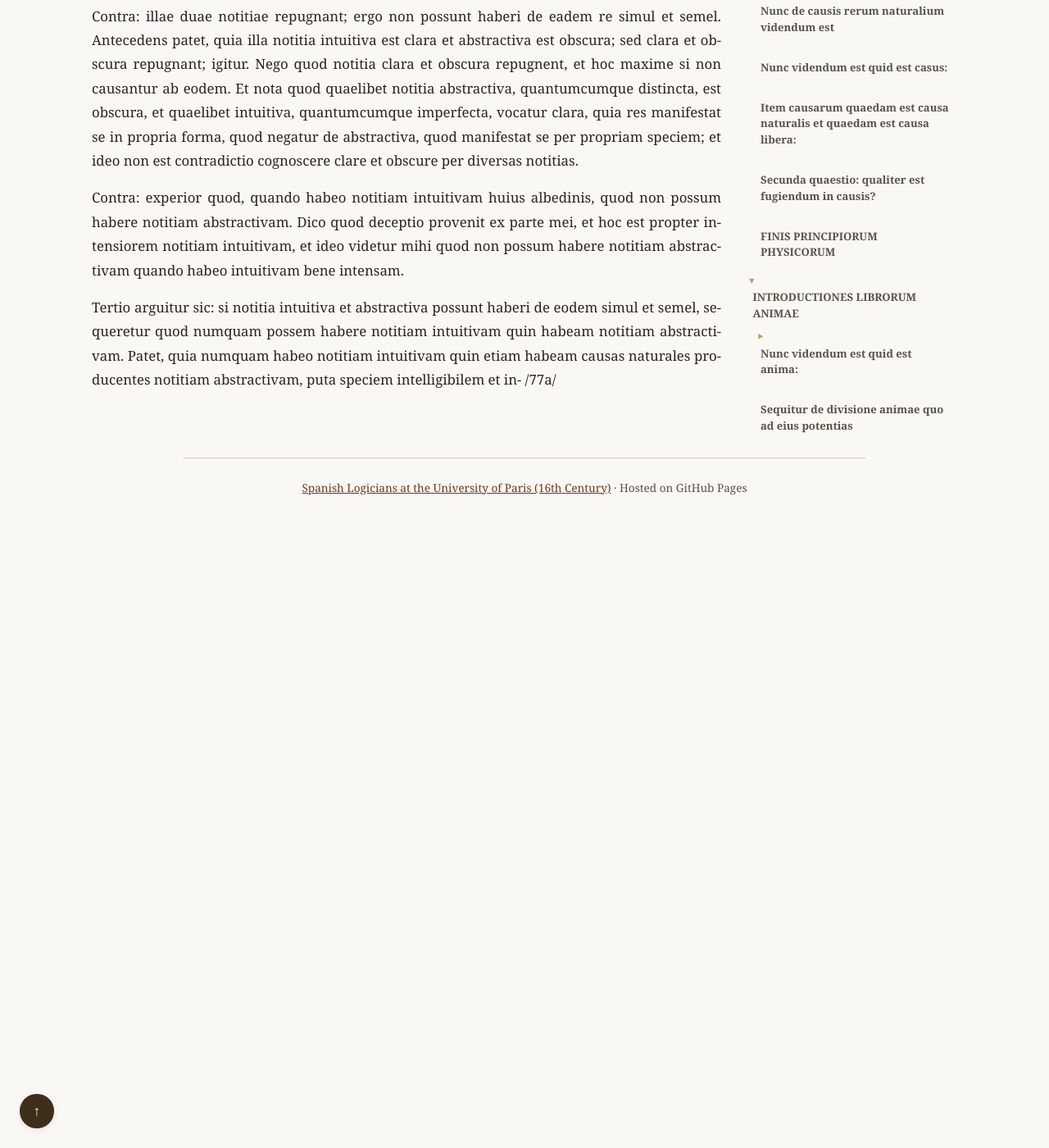
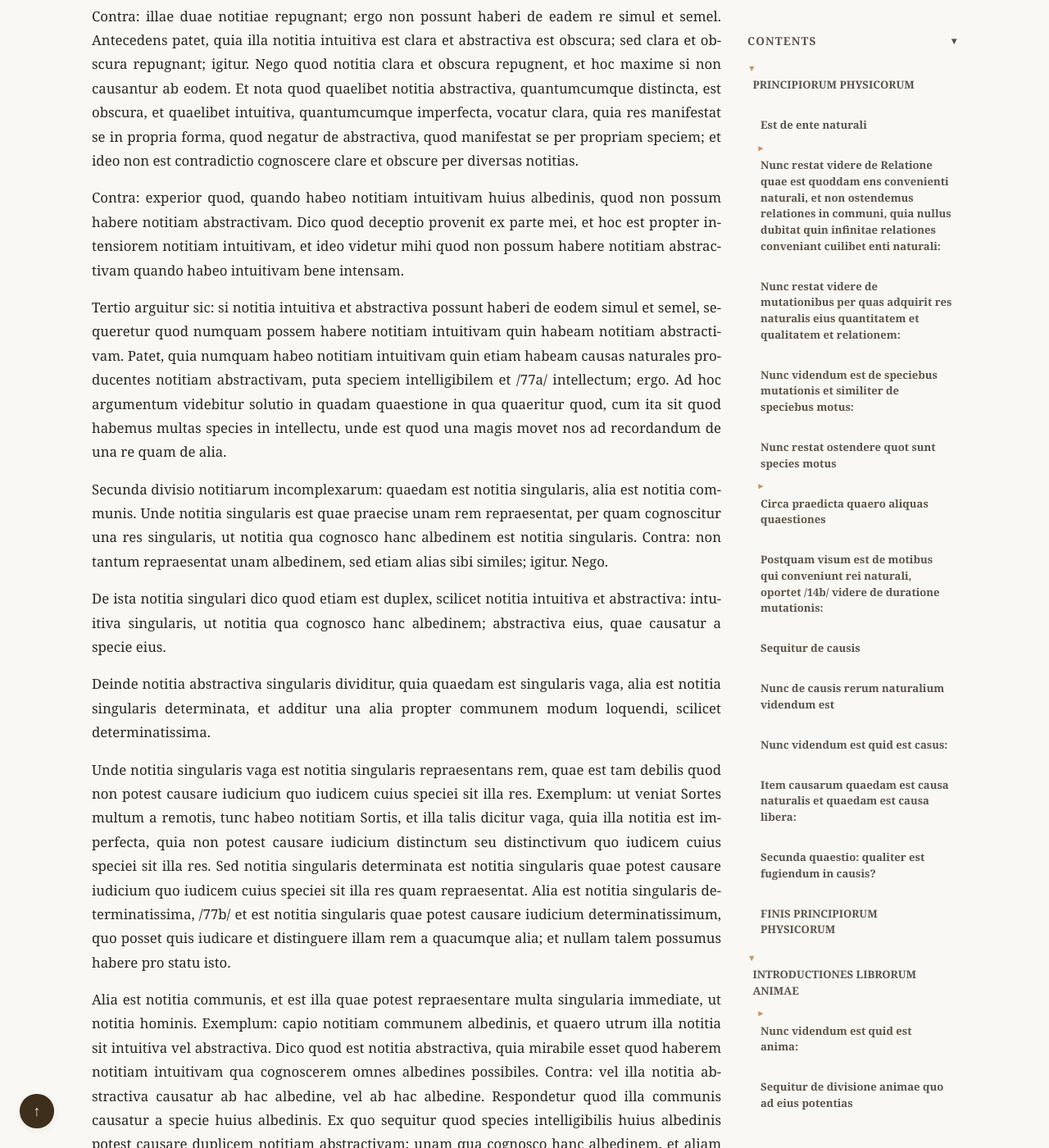
Before and after one commit to JoseBalado/Spanish-Logicians-at-the-University-of-Paris, a Jekyll site: the page built from philosophers/Jeronimo-Pardo/Principiorum-Phisicorum-et-Introductiones-Librorum-Animae.md, in a window 1280 px wide and 1400 px high, scrolled down 96530 px. Shown: the whole window at 82% size. Built offline with Jekyll 4.4.1, drawn with Linux system fonts in a browser that asks for light colours; before the commit the page ends 97160 px from its top, so only the background shows below that; some of the changed text lies outside the part shown.

Commit message:
Pardo. De anima, page 77.

```diff
--- a/cspell-latin-custom.txt
+++ b/cspell-latin-custom.txt
@@ -734,6 +734,8 @@ desitio
 desitionem
 desivit
 despernandus
+determinatissima
+determinatissimum
 determinativa
 determinativae
 determinativum
--- a/philosophers/Jeronimo-Pardo/Principiorum-Phisicorum-et-Introductiones-Librorum-Animae.md
+++ b/philosophers/Jeronimo-Pardo/Principiorum-Phisicorum-et-Introductiones-Librorum-Animae.md
@@ -1786,7 +1786,27 @@ Contra: illae duae notitiae repugnant; ergo non possunt haberi de eadem re simul
 
 Contra: experior quod, quando habeo notitiam intuitivam huius albedinis, quod non possum habere notitiam abstractivam. Dico quod deceptio provenit ex parte mei, et hoc est propter intensiorem notitiam intuitivam, et ideo videtur mihi quod non possum habere notitiam abstractivam quando habeo intuitivam bene intensam.
 
-Tertio arguitur sic: si notitia intuitiva et abstractiva possunt haberi de eodem simul et semel, sequeretur quod numquam possem habere notitiam intuitivam quin habeam notitiam abstractivam. Patet, quia numquam habeo notitiam intuitivam quin etiam habeam causas naturales producentes notitiam abstractivam, puta speciem intelligibilem et in- /77a/
+Tertio arguitur sic: si notitia intuitiva et abstractiva possunt haberi de eodem simul et semel, sequeretur quod numquam possem habere notitiam intuitivam quin habeam notitiam abstractivam. Patet, quia numquam habeo notitiam intuitivam quin etiam habeam causas naturales producentes notitiam abstractivam, puta speciem intelligibilem et /77a/ intellectum; ergo. Ad hoc argumentum videbitur solutio in quadam quaestione in qua quaeritur quod, cum ita sit quod habemus multas species in intellectu, unde est quod una magis movet nos ad recordandum de una re quam de alia.
+
+Secunda divisio notitiarum incomplexarum: quaedam est notitia singularis, alia est notitia communis. Unde notitia singularis est quae praecise unam rem repraesentat, per quam cognoscitur una res singularis, ut notitia qua cognosco hanc albedinem est notitia singularis. Contra: non tantum repraesentat unam albedinem, sed etiam alias sibi similes; igitur. Nego.
+
+De ista notitia singulari dico quod etiam est duplex, scilicet notitia intuitiva et abstractiva: intuitiva singularis, ut notitia qua cognosco hanc albedinem; abstractiva eius, quae causatur a specie eius.
+
+Deinde notitia abstractiva singularis dividitur, quia quaedam est singularis vaga, alia est notitia singularis determinata, et additur una alia propter communem modum loquendi, scilicet determinatissima.
+
+Unde notitia singularis vaga est notitia singularis repraesentans rem, quae est tam debilis quod non potest causare iudicium quo iudicem cuius speciei sit illa res. Exemplum: ut veniat Sortes multum a remotis, tunc habeo notitiam Sortis, et illa talis dicitur vaga, quia illa notitia est imperfecta, quia non potest causare iudicium distinctum seu distinctivum quo iudicem cuius speciei sit illa res. Sed notitia singularis determinata est notitia singularis quae potest causare iudicium quo iudicem cuius speciei sit illa res quam repraesentat. Alia est notitia singularis determinatissima, /77b/ et est notitia singularis quae potest causare iudicium determinatissimum, quo posset quis iudicare et distinguere illam rem a quacumque alia; et nullam talem possumus habere pro statu isto.
+
+Alia est notitia communis, et est illa quae potest repraesentare multa singularia immediate, ut notitia hominis. Exemplum: capio notitiam communem albedinis, et quaero utrum illa notitia sit intuitiva vel abstractiva. Dico quod est notitia abstractiva, quia mirabile esset quod haberem notitiam intuitivam qua cognoscerem omnes albedines possibiles. Contra: vel illa notitia abstractiva causatur ab hac albedine, vel ab hac albedine. Respondetur quod illa communis causatur a specie huius albedinis. Ex quo sequitur quod species intelligibilis huius albedinis potest causare duplicem notitiam abstractivam: unam qua cognosco hanc albedinem, et aliam qua cognosco omnes albedines abstractive.
+
+Item, notitiarum communium quaedam est generica, quaedam specifica, alia vero transcendens. Et de omnibus istis quaero an possint causari ab eodem. Dico ad hoc per talem propositionem contra Occam:
+
+> Species intelligibilis alicuius singularis potest causare notitiam omnium superiorum, ut species huius albedinis potest causare notitiam albedinis, coloris et entis.
+
+Et ponitur talis propositio notanda:
+
+> Nullum conceptum communem possumus habere nisi aliquod incomplexum singulare illius conceptus communis fuerit cognitum intuitive.
+
+Ideo non possumus habere conceptum specificum cui /78a/
 
 <!--
 ## Apparatus Criticus Reference
@@ -1928,5 +1948,10 @@ Page 76b: conclusio ] emend. quaestio (propter istas rationes ponenda est talis
 Page 76b: imperfecta ] emend. perfecta (et quaelibet intuitiva, quantumcumque imperfecta, vocatur clara); cf. 76b above: "De eadem re potest haberi notitia intuitiva et abstractiva, sive illa notitia intuitiva sit perfecta sive imperfecta"
 Page 76b: experior ] leg. sperior (Contra: experior quod, quando habeo)
 Page 76b: producentes ] emend. producentem (causas naturales producentes notitiam abstractivam)
+Page 77a: repraesentat ] emend. recipit (Contra: non tantum repraesentat unam albedinem); cf. 77a above: "Unde notitia singularis est quae praecise unam rem repraesentat"
+Page 77a: quam ] emend. quae (cuius speciei sit illa res quam repraesentat)
+Page 77a: determinatissima ] sic (Alia est notitia singularis determinatissima); scribe first wrote 'det̄minatiā' ('determinativa') on the line and added 'ſſi' above the end
+Page 77b: species ] emend. notitia (ut species huius albedinis potest causare); Pardo's thesis contra Occam is that the species intelligibilis (not the notitia, as Occam held) causes universal cognitions; cf. 77b above: "Species intelligibilis alicuius singularis potest causare notitiam omnium superiorum"
+Page 77b: aliquod incomplexum singulare ] sic (nisi aliquod incomplexum singulare illius conceptus communis fuerit cognitum intuitive); 'incomplexum' may be displaced from 'conceptum communem [incomplexum]'
 
 -->
```
